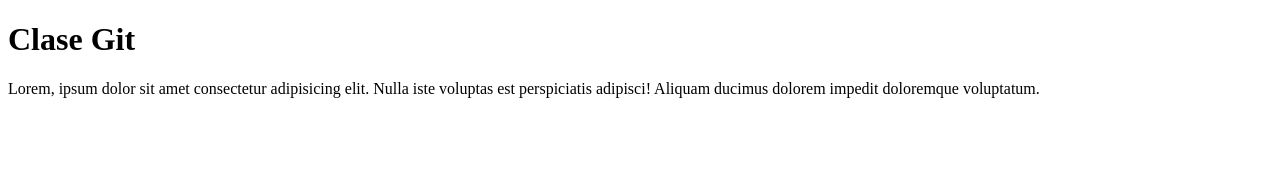
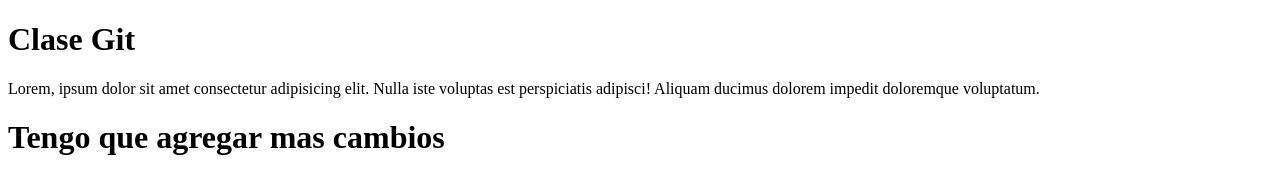
Before and after one commit to RoHeredia/Prueba-git, a plain HTML site: page index.html in a window 1280 px wide. Drawn offline with Linux system fonts and the light colour scheme.

Commit message:
Comentario Nuevo

```diff
--- a/index.html
+++ b/index.html
@@ -13,5 +13,7 @@
 
     </p>
 
+    <h1>Tengo que agregar mas cambios</h1>
+
 </body>
 </html>
```
